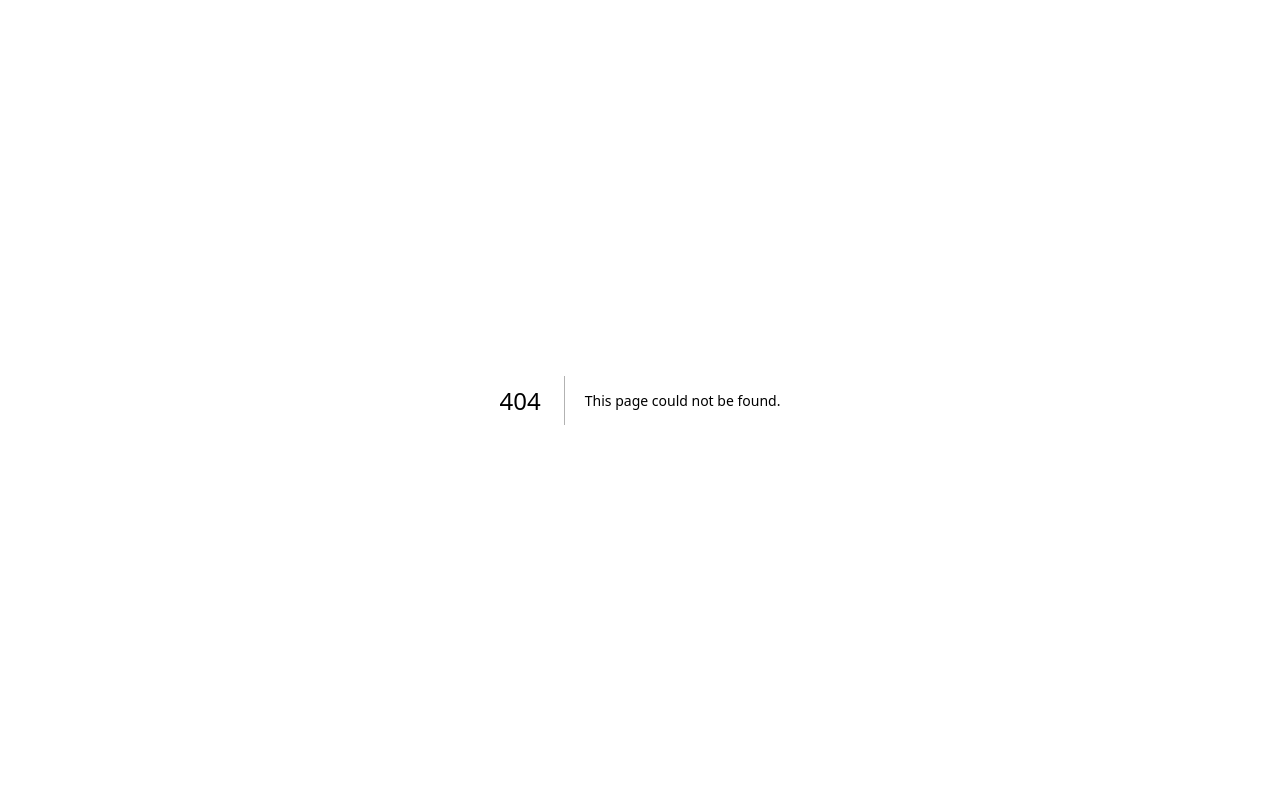
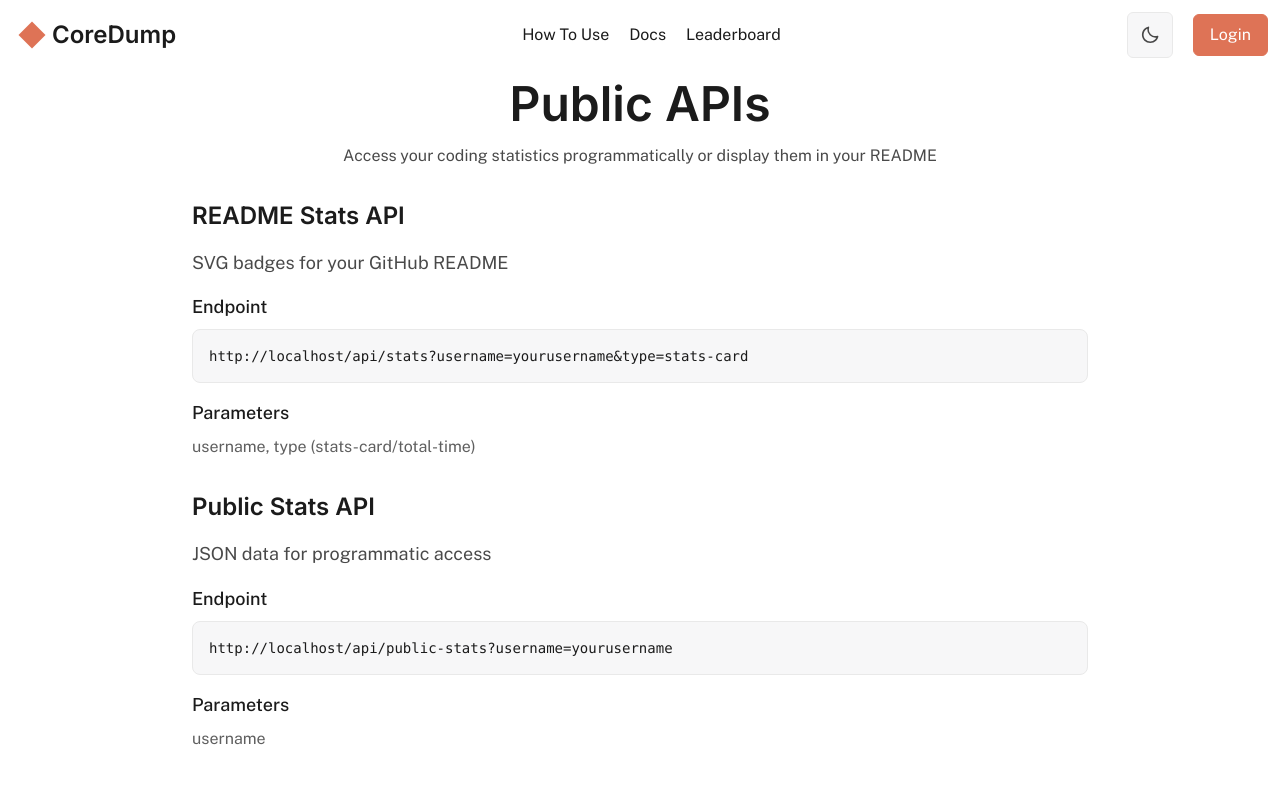
Before and after one commit to unsafe0x0/coredump, a Next.js app: page /docs in a window 1280 px wide. Before the commit this address had no page. Shown: the top 800 px of the page. Built offline with nearby package versions, Linux system fonts and the light colour scheme; no server answers.

Commit message:
added few things

```diff
--- a/app/api/activity/route.ts
+++ b/app/api/activity/route.ts
@@ -1,6 +1,6 @@
 import { NextResponse } from "next/server";
 import dbClient from "@/prisma/DbClient";
-import { isSameDay, isSameWeek } from "date-fns";
+import { isSameDay } from "date-fns";
 import languageShortNames from "@/utils/LanguageShortNames";
 import { generateAchievements } from "@/utils/GenerateAchievements";
 
@@ -102,33 +102,6 @@ export async function POST(req: Request) {
     }
 
     const now = new Date();
-
-    const allActivities = (await dbClient.activity.findMany({
-      where: {
-        userId: user.id,
-      },
-    })) as Activity[];
-
-    const latestUpdate = allActivities.reduce((latest, activity) => {
-      return activity.lastUpdated > latest ? activity.lastUpdated : latest;
-    }, new Date(0));
-
-    const isNewDay = !isSameDay(now, latestUpdate);
-    const isNewWeek = !isSameWeek(now, latestUpdate, { weekStartsOn: 1 });
-
-    if (isNewDay) {
-      await dbClient.activity.updateMany({
-        where: { userId: user.id },
-        data: { last24HoursDuration: 0, lastUpdated: now },
-      });
-    }
-
-    if (isNewWeek) {
-      await dbClient.activity.updateMany({
-        where: { userId: user.id },
-        data: { last7DaysDuration: 0, lastUpdated: now },
-      });
-    }
 
     const activity = (await dbClient.activity.findFirst({
       where: {
--- /dev/null
+++ b/app/api/reset-duration/route.ts
@@ -0,0 +1,62 @@
+import { NextResponse } from "next/server";
+import dbClient from "@/prisma/DbClient";
+import { isSameDay, isSameWeek } from "date-fns";
+
+export async function GET(req: Request) {
+  const RESET_KEY = process.env.RESET_KEY;
+
+  if (!RESET_KEY) {
+    console.error("RESET_KEY not set in environment");
+    return NextResponse.json(
+      { error: "Server misconfiguration" },
+      { status: 500 },
+    );
+  }
+
+  const { searchParams } = new URL(req.url);
+  const key = searchParams.get("key");
+
+  if (!key || key !== RESET_KEY) {
+    return NextResponse.json({ error: "Unauthorized" }, { status: 401 });
+  }
+
+  try {
+    const now = new Date();
+
+    const latestUpdateResult = await dbClient.activity.findFirst({
+      orderBy: { lastUpdated: "desc" },
+      select: { lastUpdated: true },
+    });
+
+    const latestUpdate = latestUpdateResult?.lastUpdated || new Date(0);
+
+    const isNewDay = !isSameDay(now, latestUpdate);
+    const isNewWeek = !isSameWeek(now, latestUpdate, { weekStartsOn: 1 });
+
+    if (isNewDay) {
+      await dbClient.activity.updateMany({
+        data: { last24HoursDuration: 0, lastUpdated: now },
+      });
+      console.log("Reset last24HoursDuration for all activities");
+    } else {
+      console.log("No reset needed for last24HoursDuration");
+    }
+
+    if (isNewWeek) {
+      await dbClient.activity.updateMany({
+        data: { last7DaysDuration: 0, lastUpdated: now },
+      });
+      console.log("Reset last7DaysDuration for all activities");
+    } else {
+      console.log("No reset needed for last7DaysDuration");
+    }
+
+    return NextResponse.json({ message: "Reset completed" });
+  } catch (error) {
+    console.error("Reset error:", error);
+    return NextResponse.json(
+      { error: "Internal Server Error" },
+      { status: 500 },
+    );
+  }
+}
--- /dev/null
+++ b/app/docs/page.tsx
@@ -0,0 +1,18 @@
+import React from "react";
+import Navbar from "@/components/common/Navbar";
+import Footer from "@/components/common/Footer";
+import PublicStats from "@/components/docs/PublicStats";
+
+const PublicStatsPage = () => {
+  return (
+    <React.Fragment>
+      <Navbar />
+      <main className="flex flex-col items-center justify-start min-h-screen space-y-26 pb-20">
+        <PublicStats />
+      </main>
+      <Footer />
+    </React.Fragment>
+  );
+};
+
+export default PublicStatsPage;
--- a/components/common/LanguageBadge.tsx
+++ b/components/common/LanguageBadge.tsx
@@ -21,7 +21,7 @@ const LanguageBadge: React.FC<LanguageBadgeProps> = ({
   return (
     <div className="relative z-50">
       <div
-        className={`flex items-center justify-center gap-1 px-3 py-2 border rounded-md text-sm font-semibold whitespace-nowrap min-w-[70px] h-[36px] ${color}`}
+        className={`flex items-center justify-center gap-1 px-3 py-2 border rounded-md text-sm font-semibold whitespace-nowrap min-w-[70px] h-9 ${color}`}
         onMouseEnter={() => setIsHovered(true)}
         onMouseLeave={() => setIsHovered(false)}
       >
@@ -37,7 +37,7 @@ const LanguageBadge: React.FC<LanguageBadgeProps> = ({
         </span>
       </div>
       {isHovered && (
-        <div className="absolute -top-12 left-1/2 transform -translate-x-1/2 px-3 py-2 bg-card border border-border text-foreground text-sm rounded-md whitespace-nowrap z-9999 shadow-xl">
+        <div className="absolute -top-12 left-1/2 transform -translate-x-1/2 px-3 py-2 bg-card border border-border text-foreground text-sm rounded-md whitespace-nowrap z-9999">
           {lang}
           <div className="absolute top-full left-1/2 transform -translate-x-1/2 w-0 h-0 border-l-[6px] border-r-[6px] border-t-[6px] border-l-transparent border-r-transparent border-t-card"></div>
         </div>
--- a/components/common/Navbar.tsx
+++ b/components/common/Navbar.tsx
@@ -34,6 +34,14 @@ const Navbar = () => {
                 className="text-base font-normal text-foreground hover:text-accent"
               >
                 How To Use
+              </Link>
+            </li>
+            <li>
+              <Link
+                href="/docs"
+                className="text-base font-normal text-foreground hover:text-accent"
+              >
+                Docs
               </Link>
             </li>
             <li>
@@ -92,6 +100,14 @@ const Navbar = () => {
             </li>
             <li>
               <Link
+                href="/docs"
+                className="text-base font-normal text-foreground hover:text-accent"
+              >
+                Docs
+              </Link>
+            </li>
+            <li>
+              <Link
                 href="/leaderboard"
                 className="text-base font-normal text-foreground hover:text-accent"
               >
--- /dev/null
+++ b/components/docs/PublicStats.tsx
@@ -0,0 +1,76 @@
+"use client";
+
+import React from "react";
+import { RiRouteFill } from "react-icons/ri";
+import { MdOutlineDescription } from "react-icons/md";
+
+const PublicStats: React.FC = () => {
+  const username = "yourusername";
+  const statsEndpoint = `${window.location.origin}/api/stats?username=${username}`;
+  const publicStatsEndpoint = `${window.location.origin}/api/public-stats?username=${username}`;
+
+  const endpoints = [
+    {
+      title: "README Stats API",
+      description: "SVG badges for your GitHub README",
+      url: `${statsEndpoint}&type=stats-card`,
+      params: "username, type (stats-card/total-time)",
+      icon: <RiRouteFill />,
+    },
+    {
+      title: "Public Stats API",
+      description: "JSON data for programmatic access",
+      url: publicStatsEndpoint,
+      params: "username",
+      icon: <MdOutlineDescription />,
+    },
+  ];
+
+  return (
+    <div className="flex flex-col justify-start items-center w-full py-20 gap-8">
+      <div className="text-center space-y-4">
+        <h1 className="text-4xl md:text-5xl font-semibold text-foreground font-heading">
+          Public APIs
+        </h1>
+        <p className="text-foreground/80 text-base font-normal max-w-2xl mx-auto">
+          Access your coding statistics programmatically or display them in your
+          README
+        </p>
+      </div>
+
+      <div className="w-full max-w-4xl space-y-8">
+        {endpoints.map((endpoint, index) => (
+          <div key={index} className="space-y-4">
+            <h2 className="text-2xl font-semibold text-foreground font-heading">
+              {endpoint.title}
+            </h2>
+
+            <p className="text-foreground/80 text-lg leading-relaxed">
+              {endpoint.description}
+            </p>
+
+            <div className="space-y-4">
+              <div>
+                <h3 className="text-lg font-medium text-foreground mb-2">
+                  Endpoint
+                </h3>
+                <div className="bg-card p-4 rounded-lg border border-border font-mono text-sm break-all">
+                  <code>{endpoint.url}</code>
+                </div>
+              </div>
+
+              <div>
+                <h3 className="text-lg font-medium text-foreground mb-2">
+                  Parameters
+                </h3>
+                <p className="text-foreground/70">{endpoint.params}</p>
+              </div>
+            </div>
+          </div>
+        ))}
+      </div>
+    </div>
+  );
+};
+
+export default PublicStats;
--- a/components/landing/FAQ.tsx
+++ b/components/landing/FAQ.tsx
@@ -13,49 +13,37 @@ const faqData: FAQItem[] = [
     id: 1,
     question: "What is CoreDump?",
     answer:
-      "CoreDump is a comprehensive coding tracking platform that helps developers monitor their progress, maintain daily streaks, compete on leaderboards, and enhance their programming skills through gamification.",
+      "CoreDump is a comprehensive coding tracking platform that helps developers monitor their progress, maintain daily streaks, compete on leaderboards.",
   },
   {
     id: 2,
     question: "How does the daily streak feature work?",
     answer:
-      "The daily streak tracks your consistent coding activity. Each day you code, your streak increases. Missing a day will reset your streak to zero. This feature helps build consistent coding habits and maintain momentum in your development journey.",
+      "The daily streak tracks your consistent coding activity. Each day you code, your streak increases. Missing a day will reset your streak to zero.",
   },
   {
     id: 3,
     question: "Can I track multiple programming languages?",
     answer:
-      "Yes! CoreDump supports tracking across all major programming languages including JavaScript, Python, Java, C++, React, and many more. You can see detailed analytics for each language you use.",
+      "Yes! CoreDump supports tracking across all major programming languages including JavaScript, Python, Java, C++, React, and many more.",
   },
   {
     id: 4,
     question: "How do leaderboards work?",
     answer:
-      "Leaderboards rank users based on various metrics like coding streaks, total coding time, and achievements earned. You can compete with developers worldwide and see how you stack up against the global community.",
+      "Leaderboards rank users based on coding time. You can compete with developers.",
   },
   {
     id: 5,
-    question: "Is CoreDump free to use?",
+    question: "How to show coding time on my portfolio or README?",
     answer:
-      "Yes, CoreDump offers a comprehensive free tier with access to core features including streak tracking, basic analytics, and leaderboards. Premium features may be available for advanced users.",
+      "You can use the CoreDump API to fetch your coding statistics and display them on your portfolio or README. Simply make a GET request to the public stats endpoint with your GitHub username to retrieve your coding time data.",
   },
   {
     id: 6,
     question: "How do I install the VS Code extension?",
     answer:
-      "You can install the CoreDump VS Code extension directly from the VS Code marketplace or from our GitHub repository. The extension automatically tracks your coding activity and syncs with your CoreDump account.",
-  },
-  {
-    id: 7,
-    question: "What kind of achievements can I earn?",
-    answer:
-      "You can earn various achievements including streak milestones, language mastery badges, coding time goals, and special event rewards. Achievements help motivate consistent coding and skill development.",
-  },
-  {
-    id: 8,
-    question: "How is my coding data kept secure?",
-    answer:
-      "We prioritize your privacy and data security. All coding metrics are anonymized and encrypted. We only track coding patterns and statistics, never your actual code content.",
+      "You can install the CoreDump VS Code extension directly from the VS Code marketplace.",
   },
 ];
 
--- a/components/landing/Features.tsx
+++ b/components/landing/Features.tsx
@@ -1,11 +1,6 @@
 import React from "react";
-import {
-  FaFire,
-  FaChartLine,
-  FaCode,
-  FaBullseye,
-  FaMedal,
-} from "react-icons/fa";
+import { FaFire, FaChartLine, FaCode, FaMedal } from "react-icons/fa";
+import { RiRouteFill } from "react-icons/ri";
 import { MdLeaderboard } from "react-icons/md";
 
 const data = [
@@ -38,10 +33,10 @@ const data = [
   },
   {
     id: 5,
-    title: "Goal Setting",
+    title: "Public Stats",
     description:
-      "Set personalized coding goals and track your journey towards achieving them",
-    icon: <FaBullseye size={24} />,
+      "Share your coding time in your portfolio or README via API routes",
+    icon: <RiRouteFill size={24} />,
   },
   {
     id: 6,
--- a/components/landing/Hero.tsx
+++ b/components/landing/Hero.tsx
@@ -10,9 +10,9 @@ const Hero = () => {
   return (
     <section className="relative flex items-center justify-center min-h-screen w-full">
       <div className="relative z-10 flex flex-col items-center justify-center text-center px-3 py-32 gap-4 max-w-7xl">
-        <p className="text-accent text-sm font-normal px-4 py-1 rounded-full border border-border bg-background/5 backdrop-blur-sm">
-          <TbVersionsFilled className="inline-block text-base mr-2" />
-          Beta Version!
+        <p className="text-accent text-sm font-normal px-4 py-1 rounded-full border border-border bg-background/5 backdrop-blur-sm flex items-center justify-center">
+          <TbVersionsFilled className="inline-block text-base mr-1" />
+          Public Stats API is live!
         </p>
         <h1 className="text-5xl md:text-6xl lg:text-7xl font-semibold font-heading max-w-4xl">
           Push Limits, Break Barriers and Dominate
--- a/components/landing/MockDashboard.tsx
+++ b/components/landing/MockDashboard.tsx
@@ -65,7 +65,7 @@ const MockDashboard = () => {
       </div>
       <div className="grid grid-cols-2 md:grid-cols-4 gap-3 mb-4">
         <div className="flex justify-start items-center bg-card border border-border rounded-md p-3 gap-3">
-          <span className="p-2 bg-accent rounded-md text-accent-text text-lg flex">
+          <span className="p-2 bg-accent rounded text-accent-text text-lg flex">
             <FaFireAlt />
           </span>
           <div className="flex flex-col justify-center items-start">
@@ -77,7 +77,7 @@ const MockDashboard = () => {
         </div>
 
         <div className="flex justify-start items-center bg-card border border-border rounded-md p-3 gap-3">
-          <span className="p-2 bg-accent rounded-md text-accent-text text-lg flex">
+          <span className="p-2 bg-accent rounded text-accent-text text-lg flex">
             <GiClockwork />
           </span>
           <div className="flex flex-col justify-center items-start">
@@ -89,7 +89,7 @@ const MockDashboard = () => {
         </div>
 
         <div className="flex justify-start items-center bg-card border border-border rounded-md p-3 gap-3">
-          <span className="p-2 bg-accent rounded-md text-accent-text text-lg flex">
+          <span className="p-2 bg-accent rounded text-accent-text text-lg flex">
             <RiCodeSSlashLine />
           </span>
           <div className="flex flex-col justify-center items-start">
@@ -101,7 +101,7 @@ const MockDashboard = () => {
         </div>
 
         <div className="flex justify-start items-center bg-card border border-border rounded-md p-3 gap-3">
-          <span className="p-2 bg-accent rounded-md text-accent-text text-lg flex">
+          <span className="p-2 bg-accent rounded text-accent-text text-lg flex">
             <TbTrendingUp />
           </span>
           <div className="flex flex-col justify-center items-start">
--- a/components/leaderboard/LeaderboardTable.tsx
+++ b/components/leaderboard/LeaderboardTable.tsx
@@ -4,6 +4,7 @@ import LanguageBadge from "../common/LanguageBadge";
 import { languageIconsImage, languageColors } from "@/utils/LanguageData";
 import languageShortNames from "@/utils/LanguageShortNames";
 import { IoFlame } from "react-icons/io5";
+import { RiMedal2Fill } from "react-icons/ri";
 
 interface Activity {
   languageName: string;
@@ -181,17 +182,25 @@ const LeaderboardTable: React.FC<LeaderboardTableProps> = ({
                   <div
                     className={`w-10 h-10 rounded-full flex items-center justify-center text-sm font-semibold mx-auto ${
                       index === 0
-                        ? "bg-yellow-500/20 border-2 border-yellow-500 text-yellow-400 shadow-lg shadow-yellow-500/20"
+                        ? "bg-yellow-500/20 border-2 border-yellow-500 text-yellow-400"
                         : index === 1
-                          ? "bg-neutral-400/20 border-2 border-neutral-400 text-foreground/80 shadow-lg shadow-neutral-400/20"
+                          ? "bg-neutral-400/20 border-2 border-neutral-400 text-foreground/80"
                           : index === 2
-                            ? "bg-orange-500/20 border-2 border-orange-500 text-orange-400 shadow-lg shadow-orange-500/20"
+                            ? "bg-orange-500/20 border-2 border-orange-500 text-orange-400"
                             : "bg-[#282828]/30 border-2 border-neutral-500 text-foreground/80"
                     }`}
                   >
                     {index < 3 ? (
                       <span className="text-lg">
-                        {index === 0 ? "🥇" : index === 1 ? "🥈" : "🥉"}
+                        <RiMedal2Fill
+                          className={
+                            index === 0
+                              ? "text-yellow-400 text-xl"
+                              : index === 1
+                                ? "text-neutral-400 text-xl"
+                                : "text-orange-400 text-xl"
+                          }
+                        />
                       </span>
                     ) : (
                       index + 1
```
Also changed, not shown: 1 other file (tests, documents, lock files or other folders).
